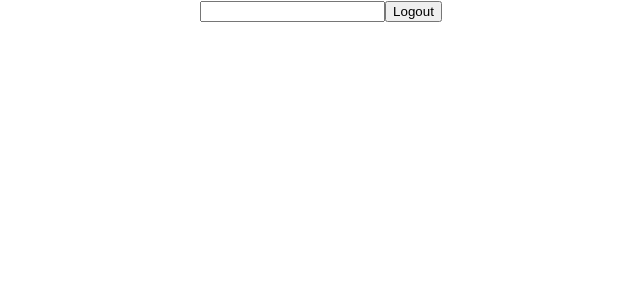
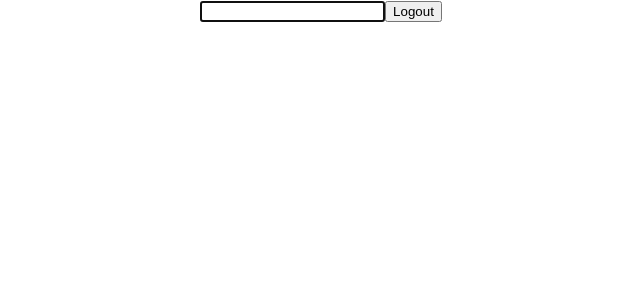
Before and after one commit to SiouxsieAsylum/Done-And-Done, a React (Create React App) app: page / in a window 1280 px wide. Shown: the top 300 px of the page, without its empty margins (319-959 px from the left). Built offline with nearby package versions, Linux system fonts and the light colour scheme.

Commit message:
login input autofocuses

```diff
--- a/src/App.js
+++ b/src/App.js
@@ -66,7 +66,7 @@ class App extends Component {
   }
 
   login(event){
-    let name = event.target.value;
+    let name = event.target.value.trim();
     let key = event.key;
 
     if (event.key === 'Enter'){
--- a/src/components/Login.jsx
+++ b/src/components/Login.jsx
@@ -4,12 +4,21 @@ import React, { Component } from 'react';
 class Login extends Component {
 	constructor(props){
 		super(props);
+
+		this.loginInput = React.createRef();
+	}
+
+	componentDidMount(){
+		this.loginInput.current.focus();
 	}
 
 	render(){
 		return (
 			<>
-				<input onKeyUp={this.props.login}/>
+				<input
+					onKeyUp={this.props.login}
+					ref={this.loginInput}
+					/>
 				<button onClick={this.props.logout}>Logout</button>
 				<h1>{this.props.user}</h1>
 			</>
```
